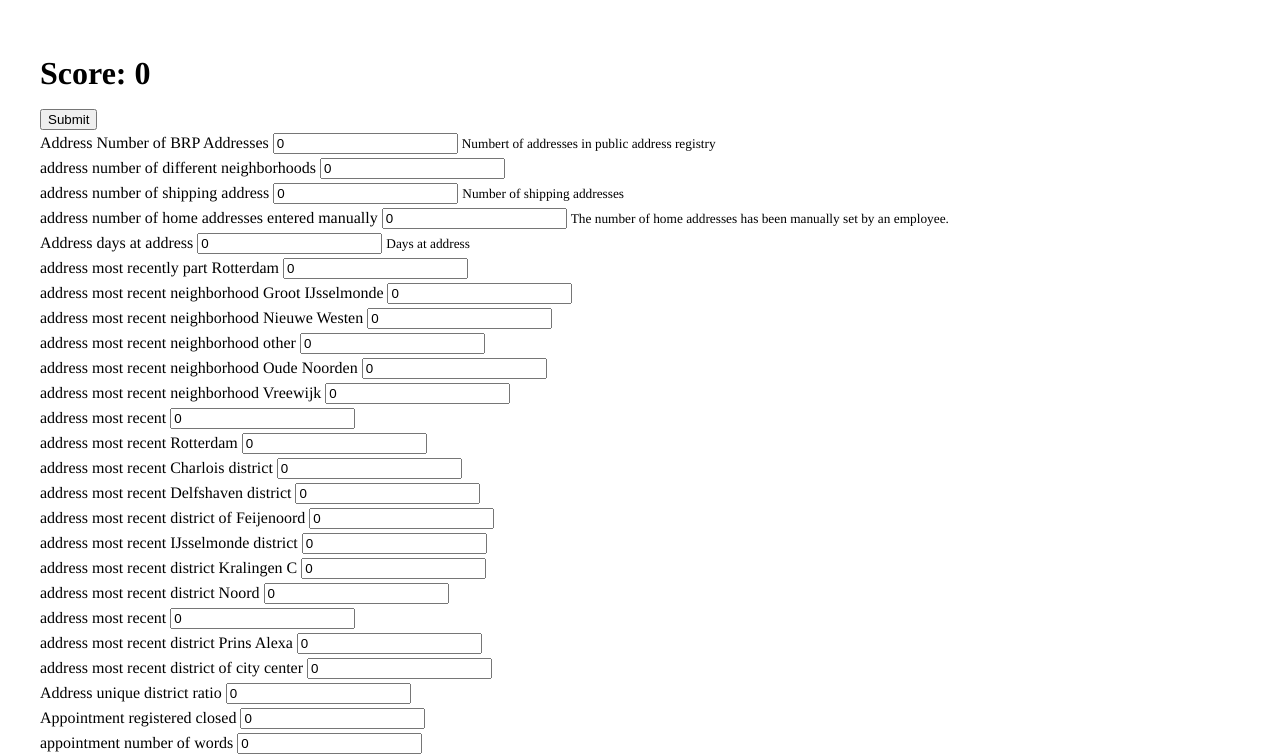
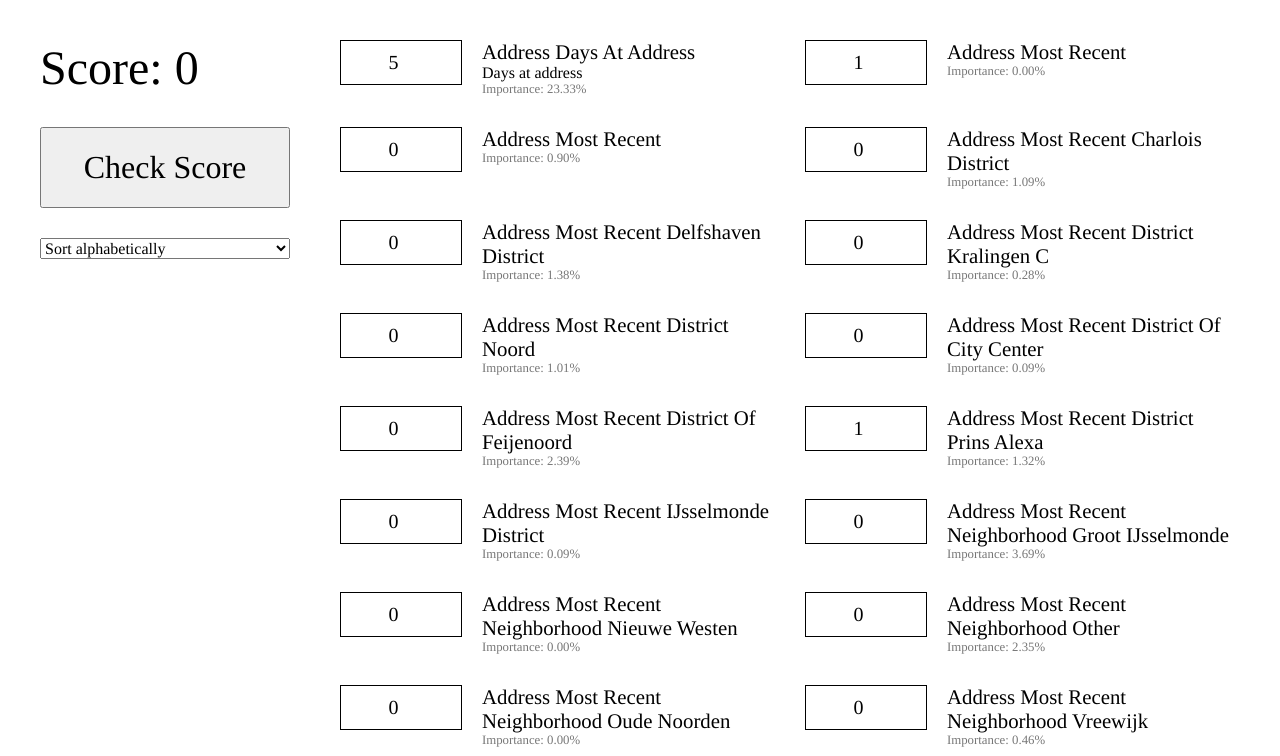
Before and after one commit to gheghi18/rotterdam-front, a Svelte app: page / in a window 1280 px wide. Shown: the top 756 px of the page. Built offline with nearby package versions, Linux system fonts and the light colour scheme.

Commit message:
sorting etc

```diff
--- a/src/App.svelte
+++ b/src/App.svelte
@@ -7,15 +7,28 @@
   // const URL = "http://localhost:8080/";
   const AUTH = "uApjBhZ4w6h2aFQp3nx9gQFfwnJGxqoaEGeeof7H";
 
+  const sorters = {
+    alphabetical: (a, b) =>
+      a.feature_english_auto_translate
+        .toLowerCase()
+        .localeCompare(b.feature_english_auto_translate.toLowerCase()),
+    importance: (a, b) => b.feature_importance - a.feature_importance,
+  };
+
   let score = 0;
   let loading = false;
+  let sort = "alphabetical";
 
-  console.log(FIELDS.length)
+  let sortedFields = FIELDS.sort(sorters[sort]);
 
-  async function handleSubmit(e) {
+  function onSort() {
+    sortedFields = sortedFields.sort(sorters[sort]);
+  }
+
+  async function onSubmit(e) {
     loading = true;
     let data = { auth: AUTH, d: [$userFields] };
-    console.log(data)
+    console.log(data);
     let response = await fetch(URL, {
       method: "POST",
       body: JSON.stringify(data),
@@ -30,20 +43,66 @@
 </script>
 
 <main>
-  <h1>Score:
-    {#if loading }
+  <form on:submit|preventDefault={onSubmit}>
+    <header>
+      <div class="check-score">
+        <h1>
+          Score:
+          {#if loading}
             ...
           {:else}
             {score}
           {/if}
         </h1>
-  <form on:submit|preventDefault={handleSubmit}>
-    <input type="submit" value="Submit" />
-    {#each FIELDS as field, index}
-      <Field {...field} {index} />
+        <button type="submit">Check Score</button>
+      </div>
+
+      <select bind:value={sort} on:change={onSort}>
+        <option value="alphabetical">Sort alphabetically</option>
+        <option value="importance">Sort by importance</option>
+      </select>
+    </header>
+
+    <div class="fields">
+      {#each sortedFields as field, index}
+        <Field {...field} />
       {/each}
+    </div>
   </form>
 </main>
 
 <style>
+  header {
+    position: fixed;
+    width: 250px;
+  }
+
+  .check-score {
+    margin-bottom: 30px;
+  }
+
+  select {
+    width: 100%;
+  }
+
+  .fields {
+    display: grid;
+    grid-template-columns: 1fr 1fr;
+    grid-gap: 30px;
+    margin-left: 300px;
+    /* display: flex; */
+    /* flex-wrap: wrap; */
+  }
+
+  h1 {
+    font-size: 3em;
+    font-weight: normal;
+    margin-top: 0;
+  }
+
+  button {
+    font-size: 2em;
+    padding: 20px;
+    width: 100%;
+  }
 </style>
--- a/src/Field.svelte
+++ b/src/Field.svelte
@@ -21,8 +21,7 @@
   }
 </script>
 
-<p class="field">
-  <label for={feature_dutch_underscore}>{feature_english_auto_translate}</label>
+<div class="field">
   <input
     name={feature_dutch_underscore}
     type="number"
@@ -30,11 +29,49 @@
     bind:value={val}
     on:change={updateStore}
   />
-  <small>{description_english}</small>
-</p>
+  <label for={feature_dutch_underscore}>
+    <div class="title">{feature_english_auto_translate}</div>
+    <div class="description">{description_english}</div>
+    <div class="importance">Importance: {feature_importance}%</div>
+  </label>
+</div>
 
 <style>
   .field {
-    margin: 0;
+    /* margin: 30px 0px; */
+    display: flex;
+    /* max-width: 400px; */
+    align-items: flex-start;
   }
+
+  /* .field input, .field label { */
+  /*   display: inline; */
+  /* } */
+
+  .field div {
+
+  }
+
+  .title {
+    font-size: 1.3em;
+    text-transform: capitalize;
+  }
+
+  .importance {
+    font-size: .8em;
+    color: #777;
+  }
+
+  input {
+    margin-right: 20px;
+    font-size: 20px;
+    font-family: Times, sans-serif;
+    border: 1px solid #000;
+    width: 5em;
+    padding: 10px;
+    text-align: center;
+  }
+  /* .field { */
+  /*   margin: 0; */
+  /* } */
 </style>
--- a/src/app.css
+++ b/src/app.css
@@ -1,7 +1,6 @@
-:root {
+:root, button, input, select {
   font-family: Times, serif;
   font-size: 16px;
-  line-height: 24px;
   font-weight: 400;
 }
 
@@ -17,7 +16,6 @@ h1 {
 }
 
 #app {
-  max-width: 1280px;
   margin: 0 auto;
   padding: 2rem;
 }
```
Also changed, not shown: src/features.json, 1 other file (tests, documents, lock files or other folders). Lines whose indentation alone changed are shown as unchanged.
